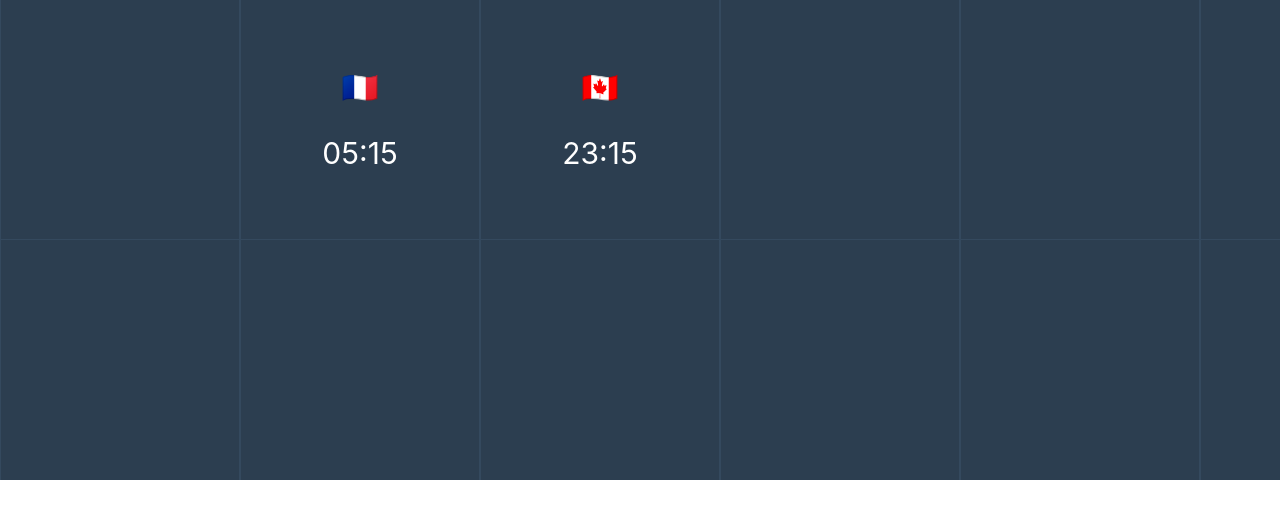
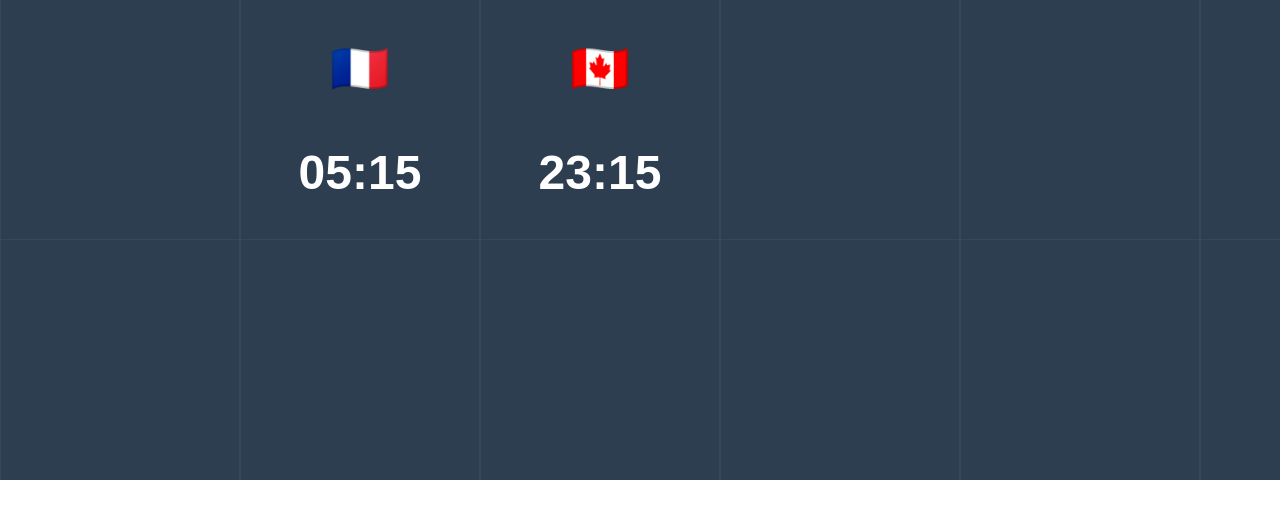
Before and after one commit to AliceDiNunno/prodeck-actionbar, a React (Create React App) app: page / in a window 1280 px wide. Shown: the top 518 px of the page. Built offline with nearby package versions, Linux system fonts and the light colour scheme.

Commit message:
[ui] increase text size for better readability

```diff
--- a/src/Component/widget/FrTime.js
+++ b/src/Component/widget/FrTime.js
@@ -1,5 +1,13 @@
 import React, { useState, useEffect } from 'react';
 var moment = require('moment-timezone');
+
+const textSize = {
+    color: "white",
+    fontSize: "xxx-large",
+    fontWeight: "bold",
+    textAlign: "center",
+    fontFamily: "sans-serif",
+}
 
 export function FrTime() {
     const [time, setTime] = useState(moment().tz('Europe/Paris').format('HH:mm'));
@@ -14,8 +22,8 @@ export function FrTime() {
 
     return (
         <div>
-            <p>🇫🇷</p>
-            <p>{time}</p>
+            <p style={textSize}>🇫🇷</p>
+            <p style={textSize}>{time}</p>
         </div>
     );
 }
--- a/src/Component/widget/QcTime.js
+++ b/src/Component/widget/QcTime.js
@@ -1,5 +1,13 @@
 import React, { useState, useEffect } from 'react';
 var moment = require('moment-timezone');
+
+const textSize = {
+    color: "white",
+    fontSize: "xxx-large",
+    fontWeight: "bold",
+    textAlign: "center",
+    fontFamily: "sans-serif",
+}
 
 export function QcTime() {
     const [time, setTime] = useState(moment().tz('America/Toronto').format('HH:mm'));
@@ -14,8 +22,8 @@ export function QcTime() {
 
     return (
         <div>
-            <p>🇨🇦</p>
-            <p>{time}</p>
+            <p style={textSize}>🇨🇦</p>
+            <p style={textSize}>{time}</p>
         </div>
     );
 }
```
